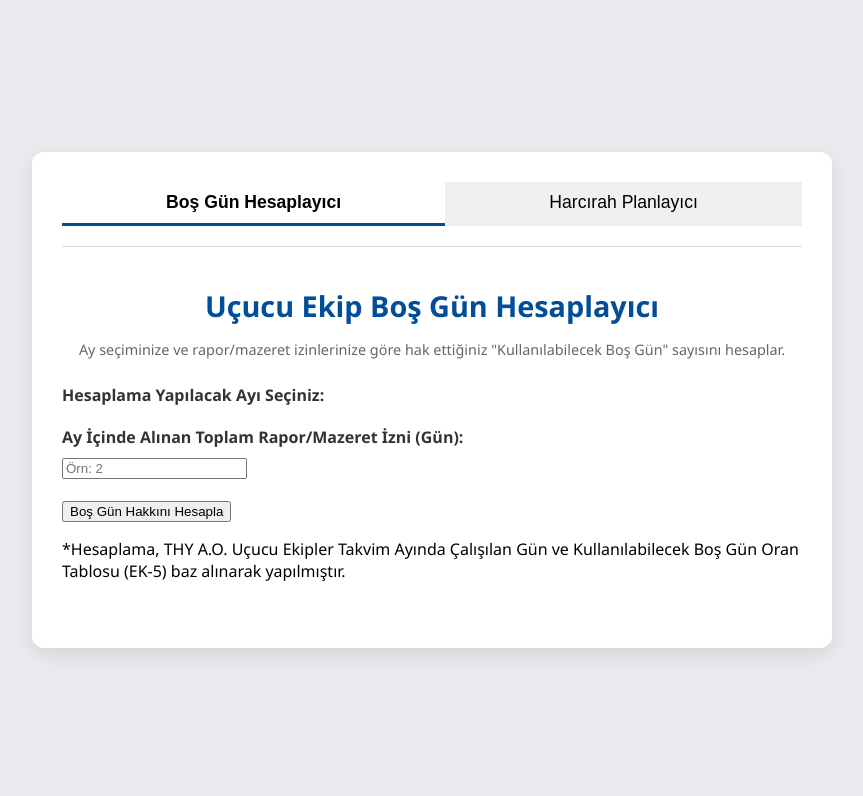
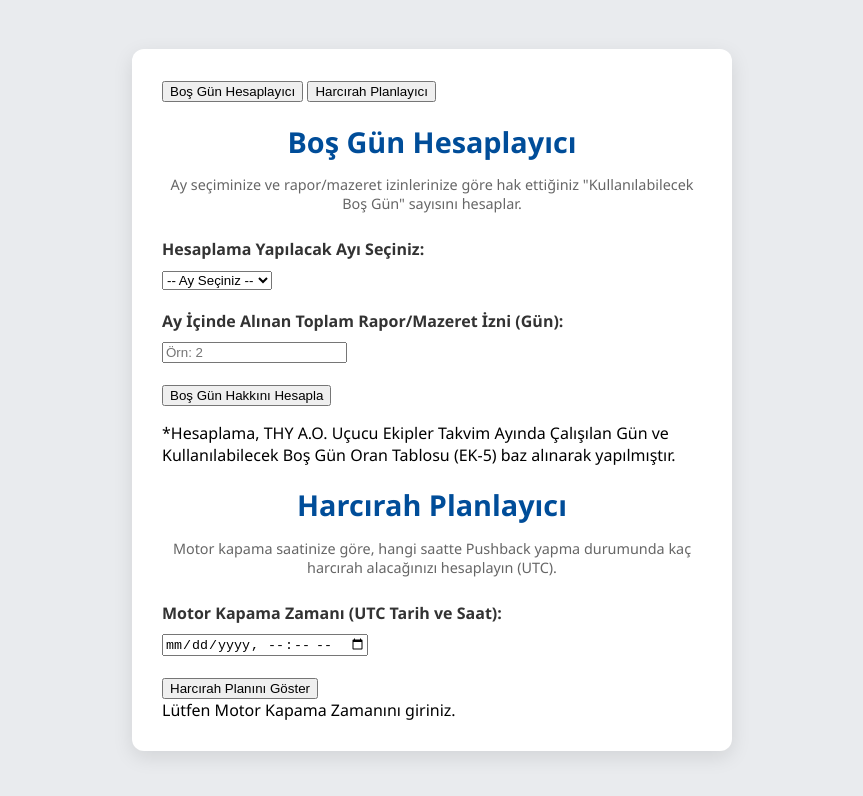
Before and after one commit to furkancetinofc/hesaplayici, a plain HTML site: page index.html in a window 1280 px wide. Shown: the whole page, without its empty margins (208-1071 px from the left). Drawn offline with Linux system fonts and the light colour scheme.

Commit message:
Update index.html

```diff
--- a/index.html
+++ b/index.html
@@ -5,41 +5,9 @@
     <meta name="viewport" content="width=device-width, initial-scale=1.0">
     <title>Uçucu Ekip Hesaplayıcıları</title>
     <link rel="stylesheet" href="style.css">
-    <style>
-        /* Sadece yeni sekmeler için gerekli minimal CSS, detaylar style.css'te */
-        .tab-container {
-            width: 800px;
-        }
-        .tab-buttons {
-            display: flex;
-            margin-bottom: 20px;
-        }
-        .tab-buttons button {
-            flex-grow: 1;
-            padding: 10px;
-            border: none;
-            cursor: pointer;
-            background-color: #f0f0f0;
-            border-bottom: 3px solid transparent;
-            font-size: 1.1em;
-            transition: all 0.3s;
-        }
-        .tab-buttons button.active {
-            background-color: #ffffff;
-            border-bottom: 3px solid #004d99;
-            font-weight: bold;
-        }
-        .tab-content {
-            padding: 20px 0;
-            border-top: 1px solid #ddd;
-        }
-        .hidden {
-            display: none;
-        }
-    </style>
 </head>
 <body>
-    <div class="container tab-container">
+    <div class="container">
 
         <div class="tab-buttons">
             <button id="tabCalismaBtn" class="active">Boş Gün Hesaplayıcı</button>
@@ -47,18 +15,37 @@
         </div>
 
         <div id="calismaGunTab" class="tab-content">
-            <h1>Uçucu Ekip Boş Gün Hesaplayıcı</h1>
+            <h1>Boş Gün Hesaplayıcı</h1>
             <p class="description">Ay seçiminize ve rapor/mazeret izinlerinize göre hak ettiğiniz "Kullanılabilecek Boş Gün" sayısını hesaplar.</p>
 
             <div class="input-group">
                 <label for="aySecimi">Hesaplama Yapılacak Ayı Seçiniz:</label>
-                </div>
+                <select id="aySecimi" required>
+                    <option value="">-- Ay Seçiniz --</option>
+                    <option value="Ocak">Ocak (31)</option>
+                    <option value="Subat">Şubat (29/28)</option>
+                    <option value="Mart">Mart (31)</option>
+                    <option value="Nisan">Nisan (30)</option>
+                    <option value="Mayis">Mayıs (31)</option>
+                    <option value="Haziran">Haziran (30)</option>
+                    <option value="Temmuz">Temmuz (31)</option>
+                    <option value="Agustos">Ağustos (31)</option>
+                    <option value="Eylul">Eylül (30)</option>
+                    <option value="Ekim">Ekim (31)</option>
+                    <option value="Kasim">Kasım (30)</option>
+                    <option value="Aralik">Aralık (31)</option>
+                </select>
+            </div>
+
             <div class="input-group">
                 <label for="izinGunSayisi">Ay İçinde Alınan Toplam Rapor/Mazeret İzni (Gün):</label>
                 <input type="number" id="izinGunSayisi" placeholder="Örn: 2" min="0" required>
             </div>
+
             <button id="hesaplaBtn">Boş Gün Hakkını Hesapla</button>
+
             <div id="sonuc" class="sonuc-kutusu"></div>
+
             <p class="not">
                 *Hesaplama, THY A.O. Uçucu Ekipler Takvim Ayında Çalışılan Gün ve Kullanılabilecek Boş Gün Oran Tablosu (EK-5) baz alınarak yapılmıştır.
             </p>
@@ -66,16 +53,16 @@
 
         <div id="haricrahTab" class="tab-content hidden">
             <h1>Harcırah Planlayıcı</h1>
-            <p class="description">Motor kapama saatinize göre, kaç harcırah alacağınızı garantileyecek minimum dönüş (Pushback) saatlerini planlayın.</p>
+            <p class="description">Motor kapama saatinize göre, hangi saatte Pushback yapma durumunda kaç harcırah alacağınızı hesaplayın (UTC).</p>
 
             <div class="input-group">
                 <label for="motorKapamaZamani">Motor Kapama Zamanı (UTC Tarih ve Saat):</label>
                 <input type="datetime-local" id="motorKapamaZamani" required>
             </div>
 
-            <button id="planlaHaricrahBtn" style="background-color: #004d99;">Harcırah Planını Göster</button>
+            <button id="planlaHaricrahBtn">Harcırah Planını Göster</button>
 
-            <div id="haricrahSonuc" class="sonuc-kutusu" style="text-align: left; background-color: #f7f7ff; color: #333; border: 1px solid #004d99;">
+            <div id="haricrahSonuc" class="sonuc-kutusu" style="text-align: left;">
                 Lütfen Motor Kapama Zamanını giriniz.
             </div>
         </div>
```
